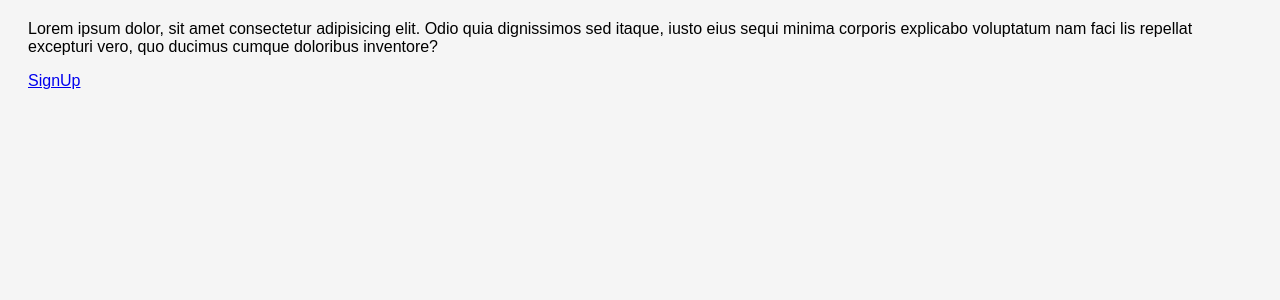
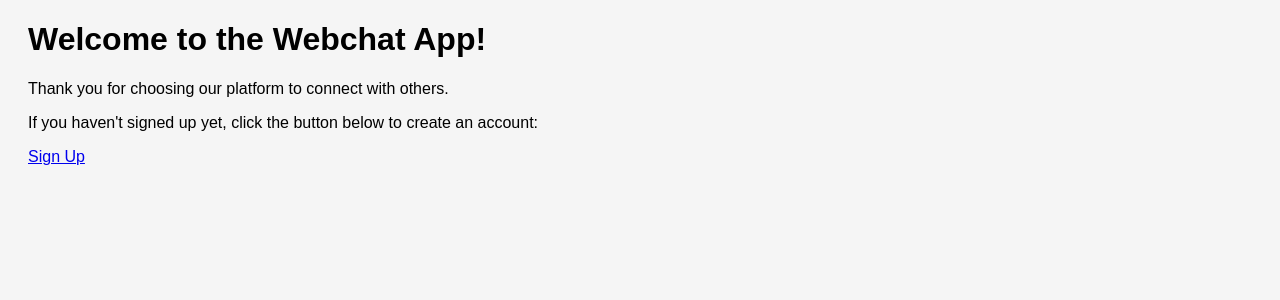
Before and after one commit to AnozieChibuike/webChatO, a Flask app: page / in a window 1280 px wide. Shown: the part 46-346 px from the top of the page. Run offline with Flask 3, Linux system fonts and the light colour scheme.

Commit message:
Update index.html.jinja

```diff
--- a/app/templates/index.html.jinja
+++ b/app/templates/index.html.jinja
@@ -1,9 +1,8 @@
-{% extends "base.html.jinja" %}
-{%block content %}
-<p class="p-home">
-  Lorem ipsum dolor, sit amet consectetur adipisicing elit. Odio quia
-  dignissimos sed itaque, iusto eius sequi minima corporis explicabo voluptatum
-  nam faci lis repellat excepturi vero, quo ducimus cumque doloribus inventore?
-</p>
-<a href='{{ url_for('signup') }}' class='sign'>SignUp</a>
-{% endblock content %}
+{% extends 'base.html.jinja' %}
+
+{% block content %}
+    <h1>Welcome to the Webchat App!</h1>
+    <p>Thank you for choosing our platform to connect with others.</p>
+    <p>If you haven't signed up yet, click the button below to create an account:</p>
+    <a href="/signup" class="signup-btn">Sign Up</a>
+{% endblock %}
```
